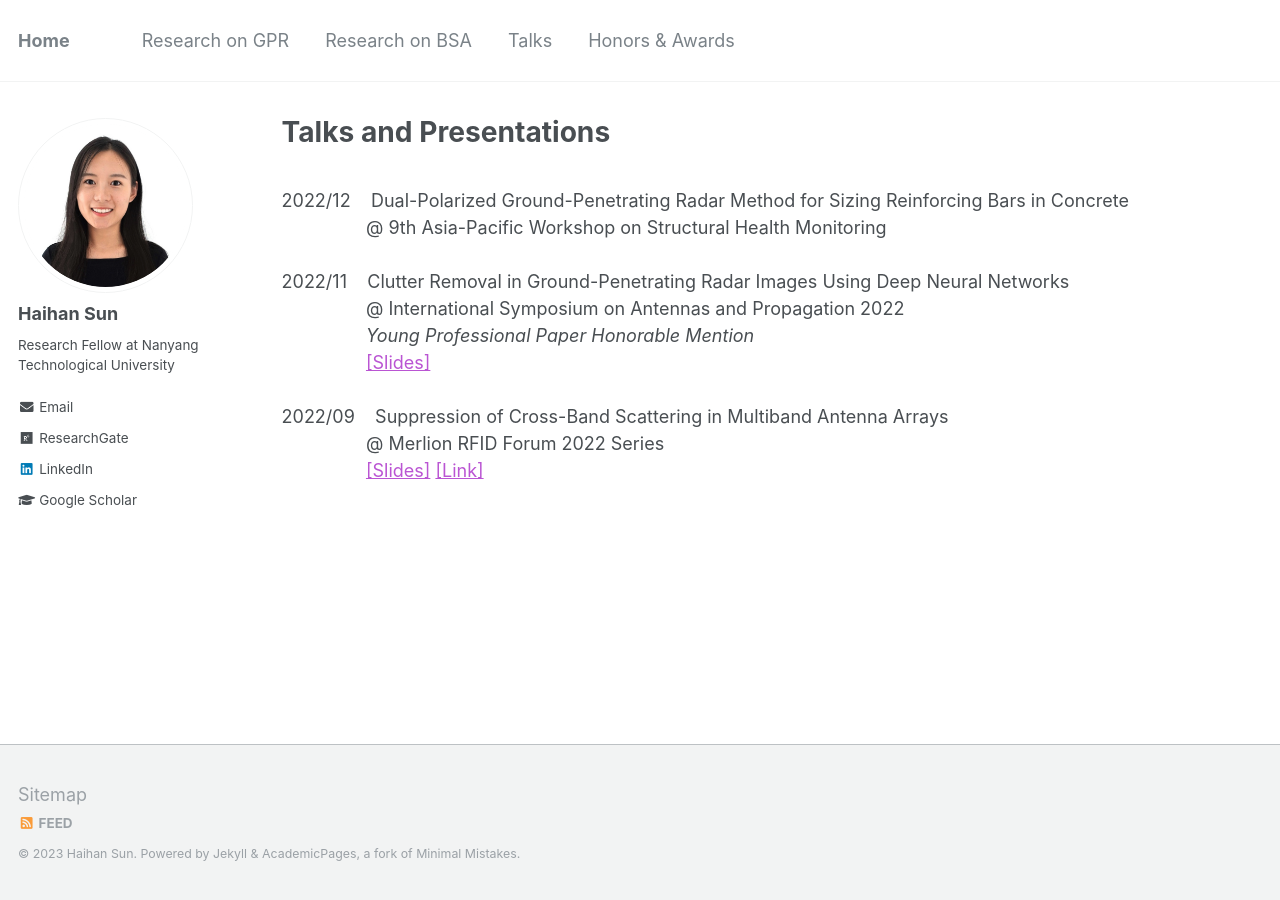
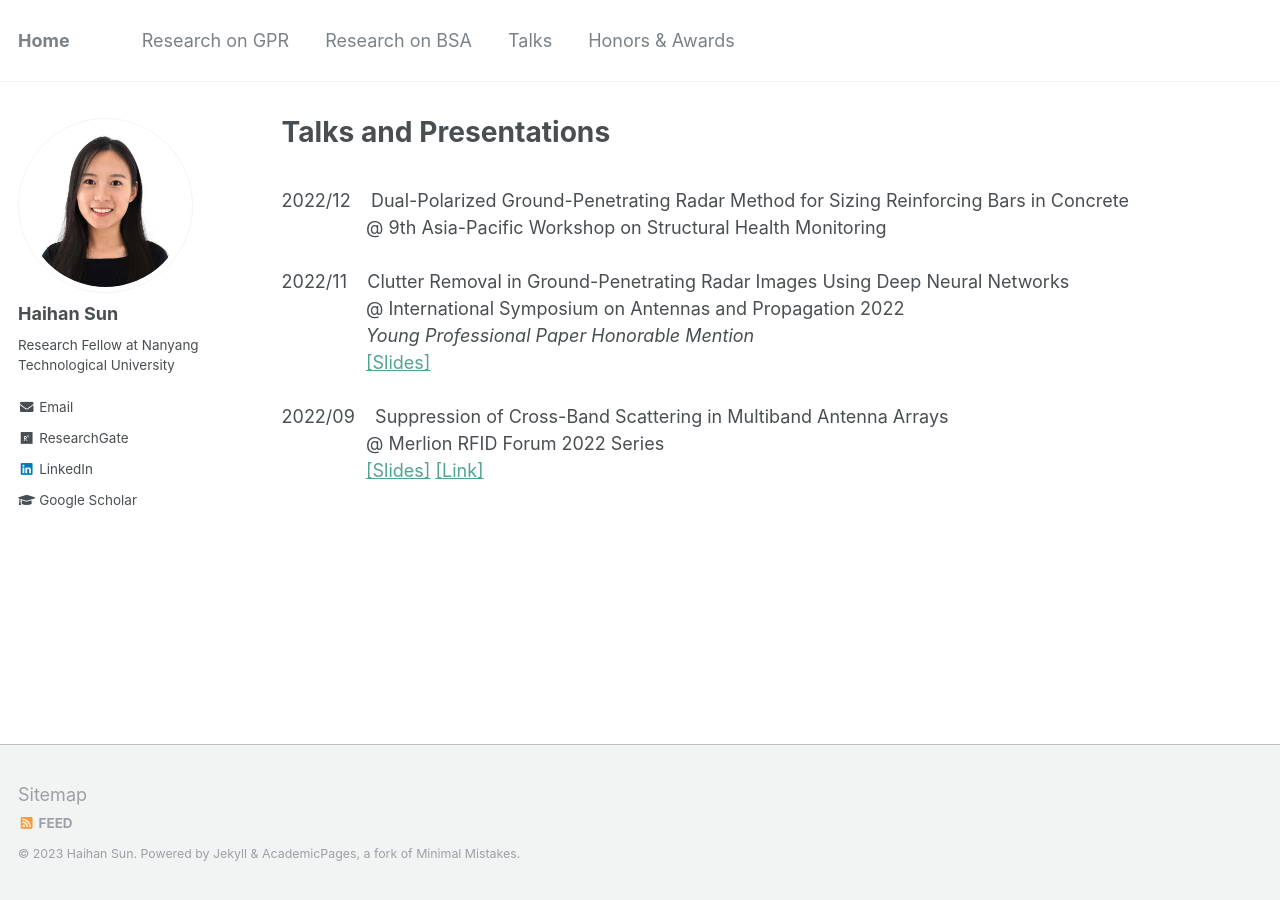
Before and after one commit to Haihan-Sun/Haihan-Sun.github.io, a Jekyll site: the page built from _pages/talks.html, in a window 1280 px wide. Built offline with Jekyll 4.4.1, drawn with Linux system fonts in a browser that asks for light colours.

Commit message:
Update talks.html

```diff
--- a/_pages/talks.html
+++ b/_pages/talks.html
@@ -13,10 +13,10 @@ author_profile: true
 2022/11 &nbsp;&nbsp; Clutter Removal in Ground-Penetrating Radar Images Using Deep Neural Networks <br>
 &ensp; &ensp; &ensp; &ensp; &ensp; &ensp;  @ International Symposium on Antennas and Propagation 2022 <br>
 &ensp; &ensp; &ensp; &ensp; &ensp; &ensp;  <i>Young Professional Paper Honorable Mention</i> <br>
-&ensp; &ensp; &ensp; &ensp; &ensp; &ensp; <a href="http://Haihan-Sun.github.io/files/ISAP2022.pdf" style="color:MediumOrchid;">[Slides]</a> <br>
+&ensp; &ensp; &ensp; &ensp; &ensp; &ensp; <a href="http://Haihan-Sun.github.io/files/ISAP2022.pdf" style="color:#53A48D">[Slides]</a> <br>
 <br>
 
 2022/09 &nbsp;&nbsp; Suppression of Cross-Band Scattering in Multiband Antenna Arrays <br>
 &ensp; &ensp; &ensp; &ensp; &ensp; &ensp; @ Merlion RFID Forum 2022 Series  <br>
-&ensp; &ensp; &ensp; &ensp; &ensp; &ensp; <a href="http://Haihan-Sun.github.io/files/Merlion_RFID_Forum_Hai-Han SUN.pdf" style="color:MediumOrchid;">[Slides]</a>
-<a href="https://r10.ieee.org/singapore-rfid/2022/09/10/merlion-rfid-forum-2022-series-suppression-of-cross-band-scattering-in-multiband-antenna-arrays/" style="color:MediumOrchid;">[Link]</a>
+&ensp; &ensp; &ensp; &ensp; &ensp; &ensp; <a href="http://Haihan-Sun.github.io/files/Merlion_RFID_Forum_Hai-Han SUN.pdf" style="color:#53A48D">[Slides]</a>
+<a href="https://r10.ieee.org/singapore-rfid/2022/09/10/merlion-rfid-forum-2022-series-suppression-of-cross-band-scattering-in-multiband-antenna-arrays/" style="color:#53A48D">[Link]</a>
```
